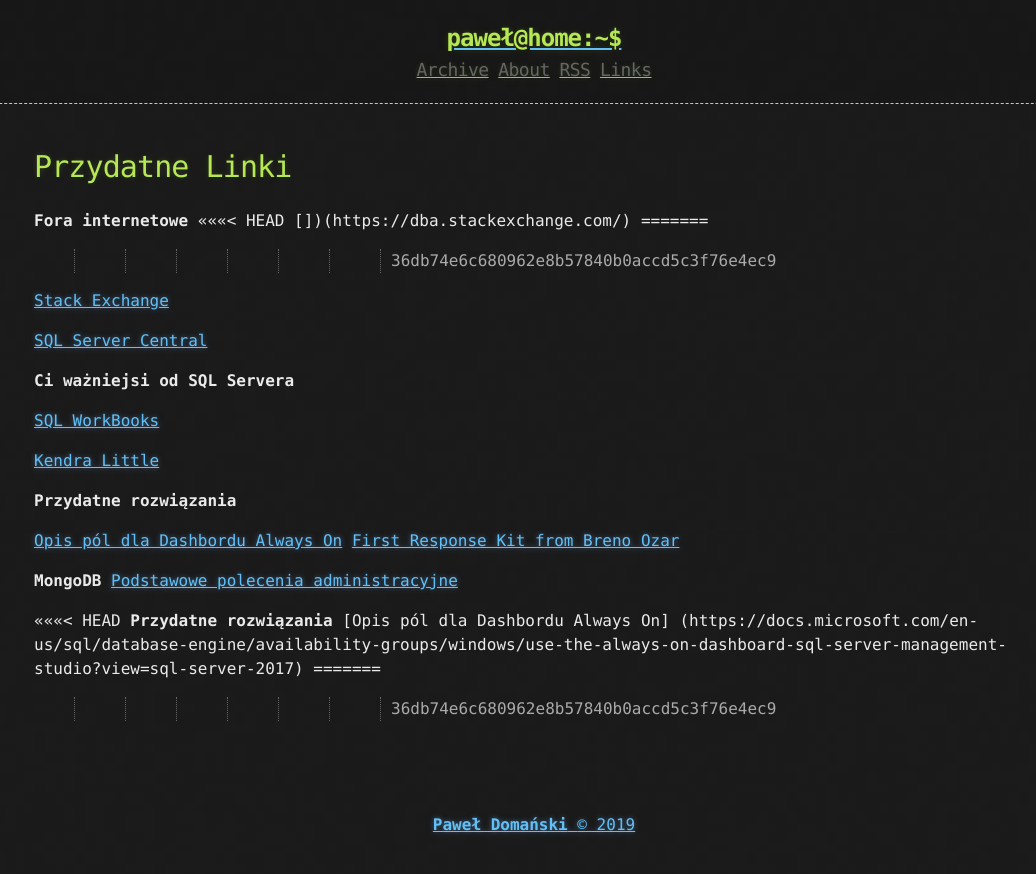
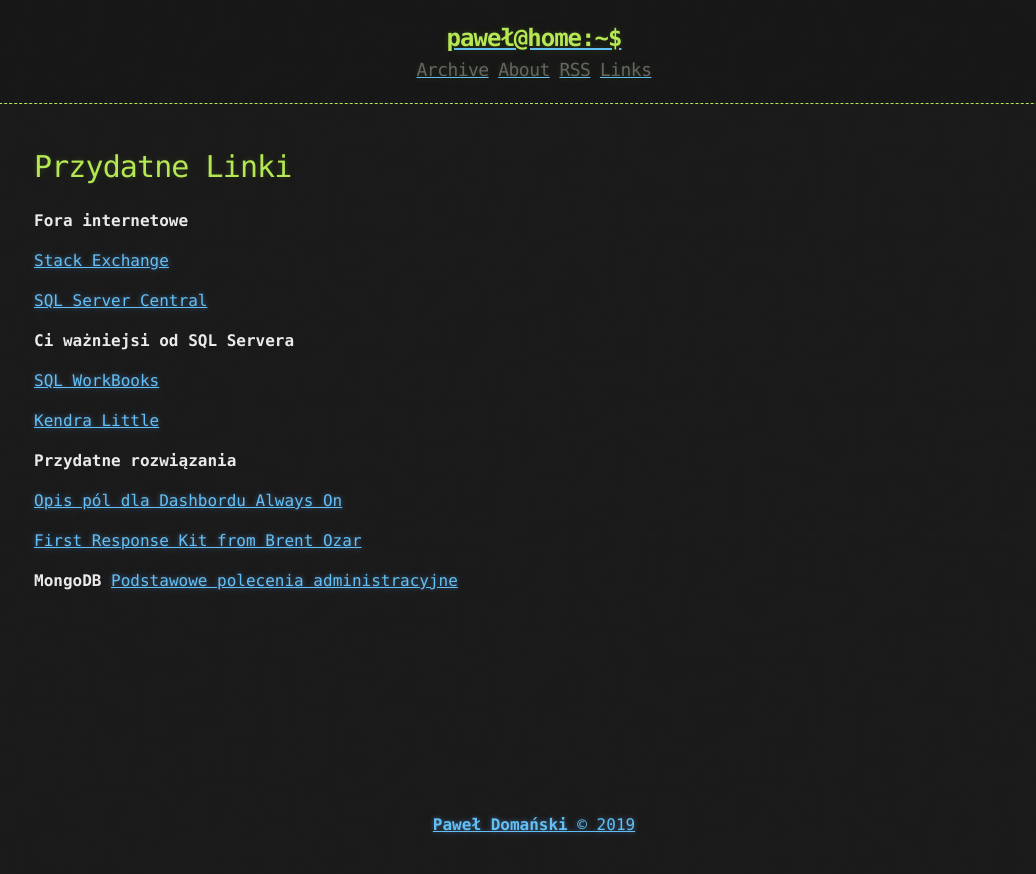
Before and after one commit to pdomansk/pdomansk.github.io, a Jekyll site: the page built from links.md, in a window 1280 px wide. Shown: the top 874 px of the page, without its empty margins (106-1142 px from the left). Built offline with Jekyll 4.4.1, drawn with Linux system fonts in a browser that asks for light colours.

Commit message:
Poprawienie linków

```diff
--- a/links.md
+++ b/links.md
@@ -5,11 +5,7 @@ title: Links
 # [](#header-1)Przydatne Linki
 
 **Fora internetowe**
-<<<<<<< HEAD
-[])(https://dba.stackexchange.com/)
-[](https://www.sqlservercentral.com/)
-=======
->>>>>>> 36db74e6c680962e8b57840b0accd5c3f76e4ec9
+
 
 [Stack Exchange](https://dba.stackexchange.com/)
 
@@ -26,15 +22,9 @@ title: Links
 **Przydatne rozwiązania**
 
 [Opis pól dla Dashbordu Always On](https://docs.microsoft.com/en-us/sql/database-engine/availability-groups/windows/use-the-always-on-dashboard-sql-server-management-studio?view=sql-server-2017)
-[First Response Kit from Breno Ozar](https://github.com/BrentOzarULTD/SQL-Server-First-Responder-Kit/tree/master)
+
+[First Response Kit from Brent Ozar](https://github.com/BrentOzarULTD/SQL-Server-First-Responder-Kit/tree/master)
 
 
 **MongoDB**
 [Podstawowe polecenia administracyjne](_pages/mongodb)
-
-<<<<<<< HEAD
-**Przydatne rozwiązania**
-[Opis pól dla Dashbordu Always On]
-(https://docs.microsoft.com/en-us/sql/database-engine/availability-groups/windows/use-the-always-on-dashboard-sql-server-management-studio?view=sql-server-2017)
-=======
->>>>>>> 36db74e6c680962e8b57840b0accd5c3f76e4ec9
```
